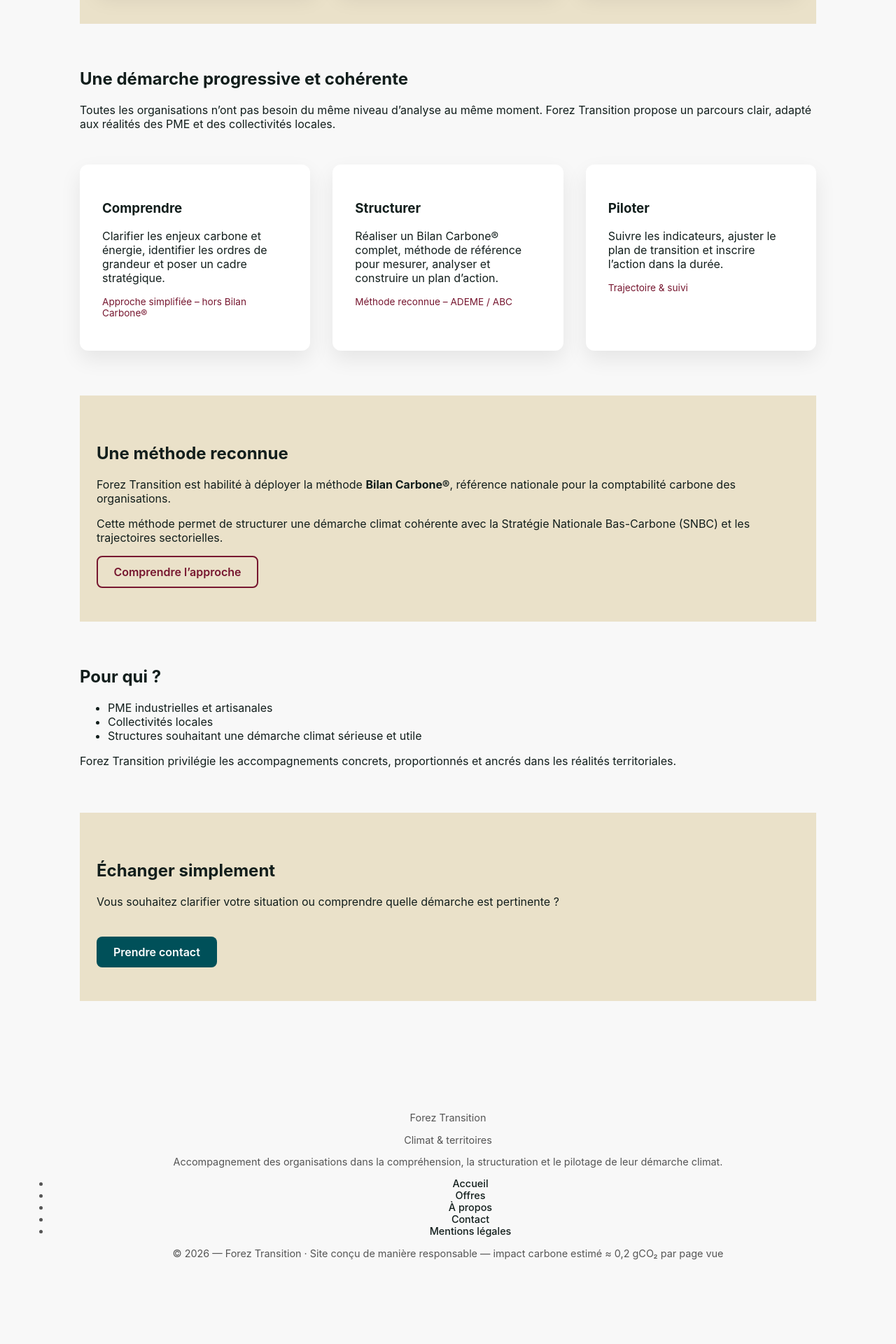
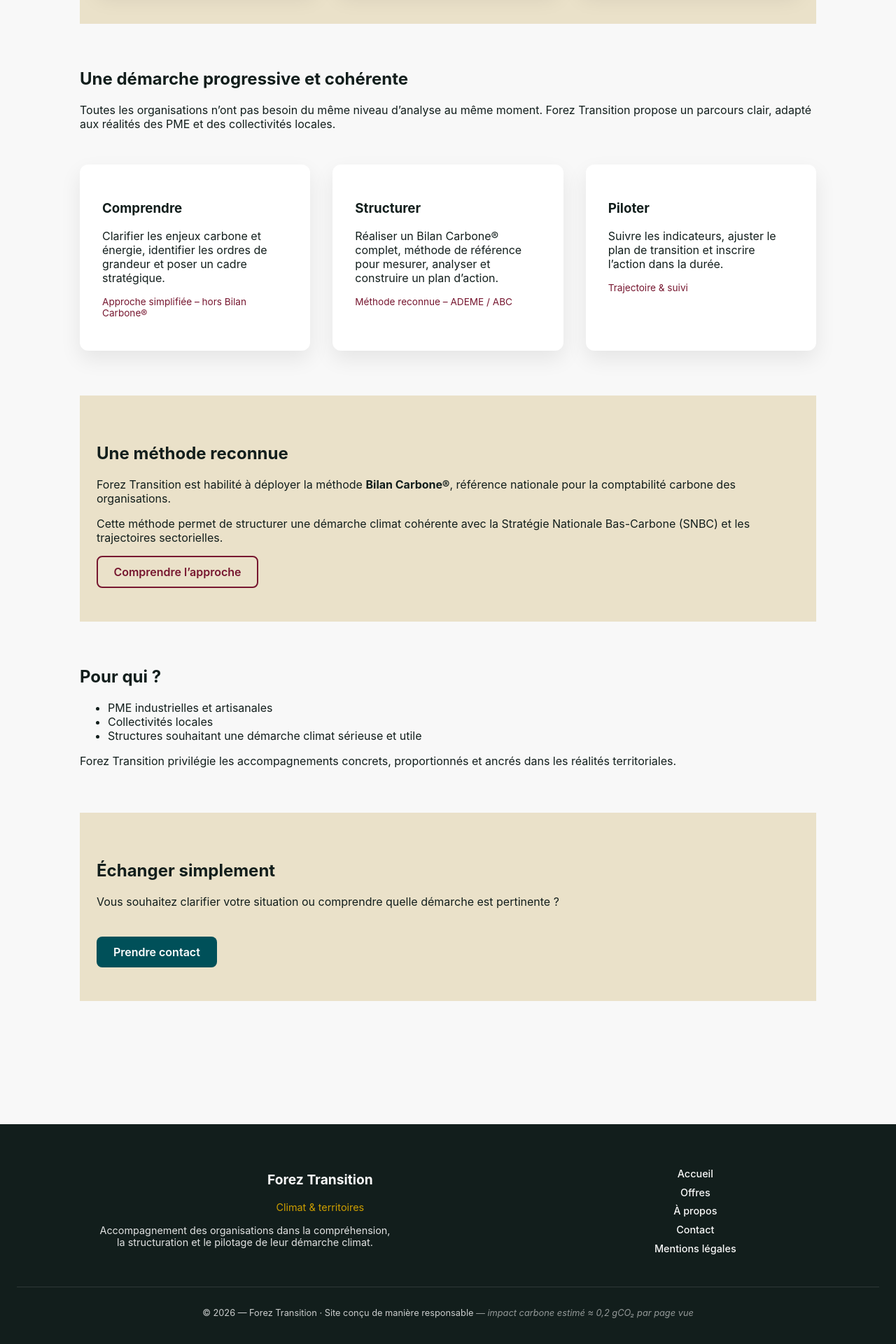
Before and after one commit to Alex-JULIEN/forez-transition, a Jekyll site: the page built from index.md, in a window 1280 px wide. Shown: the part 1079-2999 px from the top of the page at 70% size. Built offline with Jekyll 4.4.1, drawn with Linux system fonts in a browser that asks for light colours; before the commit the page ends 2924 px from its top, so only the background shows below that.

Commit message:
Update style.css

```diff
--- a/assets/css/style.css
+++ b/assets/css/style.css
@@ -367,3 +367,82 @@
   color: #005059;
   margin-bottom: 0.8rem;
 }
+
+/* FOOTER */
+
+.site-footer {
+  background: #121E1C;
+  color: #F8F8F8;
+  padding: 3rem 1.5rem 1.5rem;
+  margin-top: 4rem;
+}
+
+.footer-container {
+  max-width: 1000px;
+  margin: 0 auto;
+  display: grid;
+  grid-template-columns: 2fr 1fr;
+  gap: 3rem;
+}
+
+.footer-title {
+  font-size: 1.2rem;
+  font-weight: 700;
+}
+
+.footer-subtitle {
+  color: #CC9E00;
+  margin-bottom: 1rem;
+}
+
+.footer-desc {
+  font-size: 0.9rem;
+  opacity: 0.9;
+  max-width: 420px;
+}
+
+.footer-nav ul {
+  list-style: none;
+  padding: 0;
+}
+
+.footer-nav li {
+  margin-bottom: 0.6rem;
+}
+
+.footer-nav a {
+  color: #F8F8F8;
+  text-decoration: none;
+  font-size: 0.9rem;
+}
+
+.footer-nav a:hover {
+  color: #CC9E00;
+}
+
+.footer-bottom {
+  border-top: 1px solid rgba(255,255,255,0.15);
+  margin-top: 2rem;
+  padding-top: 1rem;
+  text-align: center;
+  font-size: 0.8rem;
+  opacity: 0.8;
+}
+
+.footer-impact {
+  opacity: 0.7;
+  font-style: italic;
+}
+
+/* RESPONSIVE */
+
+@media (max-width: 700px) {
+  .footer-container {
+    grid-template-columns: 1fr;
+    text-align: center;
+  }
+
+  .footer-desc {
+    margin: 0 auto;
+  }
+}
```
